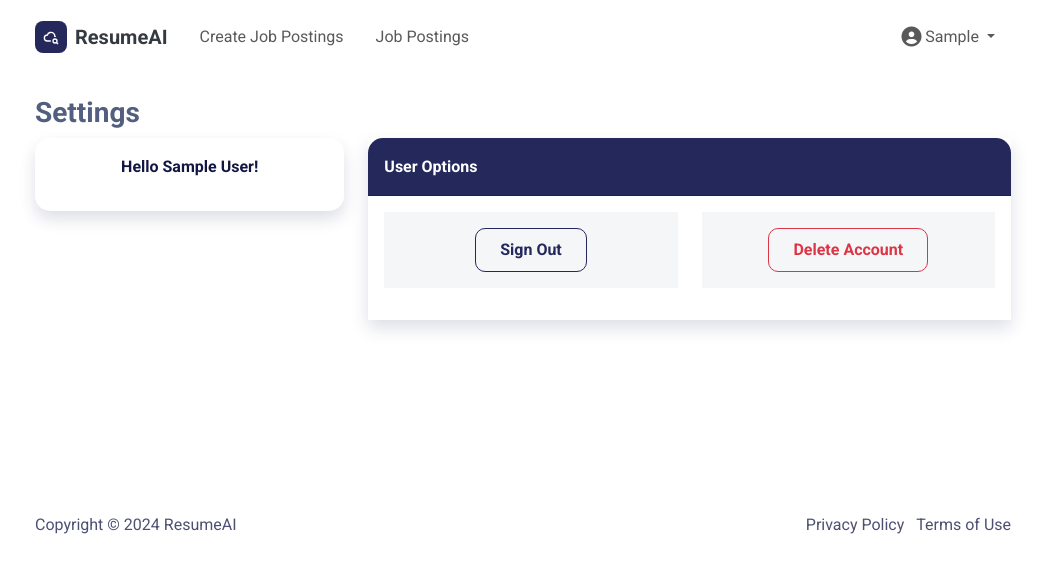
After one commit to Kardee12/ResumeAI, a Django app: page /employer/settings/ in a window 1280 px wide. The commit adds this page. Shown: the top 584 px of the page, without its empty margins (117-1162 px from the left). Run offline with Django 5.2, Linux system fonts and the light colour scheme; the visitor is signed in with stand-in values (Sample User, id 1); some libraries are stand-ins or nearby versions.

Commit message:
More fixes made

```diff
--- a/Core/EmployerViews.py
+++ b/Core/EmployerViews.py
@@ -10,7 +10,7 @@ from Core.functions.ParsingUtility import ParsingFunctions
 from Core.models import JobApplication
 from ResumeAI import settings
 from ResumeAI.Generic.generic_decoraters import employer_required, emp_profile_completed, emp_profile_not_completed
-from Core.EmployerForms import EditEmployerProfile, EmployerProfileForm, JobForm
+from Core.EmployerForms import EditEmployerProfileForm, EmployerProfileForm, JobForm
 from Core.EmployerModel import EmployerProfile, Job, JobSkills
 from django.db import transaction, models
 from django.db.models import Count, Q
--- a/Core/urls.py
+++ b/Core/urls.py
@@ -10,25 +10,26 @@ urlpatterns = [
     path('logout/', views.logoutView, name='logout'),
     path("login/", views.logView.as_view(), name='login'),
 
-    path('jsdashboard/', JobSearcher.jobsearcher_dashboard, name='jobsearcher_dashboard'),
-    path('chat/', JobSearcher.jobsearcher_chat, name='jobsearcher_chat'),
-    path('settings/', views.settings, name='settings'),
-    path('jsprofile/', JobSearcher.jobsearcher_profile, name='jobsearcher_profile'),
+    path('jobsearcher/dashboard', JobSearcher.jobsearcher_dashboard, name='jobsearcher_dashboard'),
+    path('jobsearcher/chat/', JobSearcher.jobsearcher_chat, name='jobsearcher_chat'),
+    path('jobsearcher/settings/', views.settings, name='settings'),
+    path('jobsearcher/profile/', JobSearcher.jobsearcher_profile, name='jobsearcher_profile'),
     path('js-setup/', JobSearcher.js_setup_profile, name='js_setup_profile'),
-    path('download-resume/', gen_views.download_resume, name='download-resume'),
-    path('edit-jsprofile/', JobSearcher.edit_profile, name='edit-profile'),
-    path('create-resume/', JobSearcher.create_resume, name='create-resume'),
-    path('jsprofile/update-skills/', JobSearcher.update_skills, name='update_skills'),
-    path('chat/processMessages/', JobSearcher.processMessages, name='processMessages'),
-    path('chat/clearchat/', JobSearcher.clearChat, name='clearChat'),
-    path('search/', JobSearcher.search, name='search'),
-    path('apply-for-job/', JobSearcher.apply_for_job, name='apply_for_job'),
-    path('all-job-applications/',JobSearcher.all_job_apps, name='all_job_apps'),
+    path('jobsearcher/download-resume/', gen_views.download_resume, name='download-resume'),
+    path('jobsearcher/profile/edit', JobSearcher.edit_profile, name='edit-profile'),
+    path('jobsearcher/create-resume/', JobSearcher.create_resume, name='create-resume'),
+    path('jobsearcher/profile/update-skills/', JobSearcher.update_skills, name='update_skills'),
+    path('jobsearcher/chat/processMessages/', JobSearcher.processMessages, name='processMessages'),
+    path('jobsearcher/chat/clearchat/', JobSearcher.clearChat, name='clearChat'),
+    path('jobsearcher/search', JobSearcher.search, name='search'),
+    path('jobsearcher/apply-for-job/', JobSearcher.apply_for_job, name='apply_for_job'),
+    path('jobsearcher/all-job-applications/',JobSearcher.all_job_apps, name='all_job_apps'),
 
     path('emp-setup/', EmployerViews.emp_setupProfile, name='emp_setupProfile'),
     path("employer/job_posting/",EmployerViews.job_posting_page, name="job_posting_page"),
     path("employer/<uuid:job_id>/candidate_list", EmployerViews.candidatePage ,name="candidate_list"),
     path("employer/profile/", EmployerViews.profile, name="employer_profile"),
+    path('employer/settings/', views.empsettings, name='empsettings'),
     path('employer/profile/edit', EmployerViews.edit_employer_profile, name='edit_employer_profile'),
     path('employer/job-posting-page', EmployerViews.job_posting_page, name = 'job_posting_page'),
     path('employer/create-job-posting', EmployerViews.create_job_posting, name='create_job_posting'),
--- a/Core/views.py
+++ b/Core/views.py
@@ -41,11 +41,6 @@ def settings(request):
     except SocialAccount.DoesNotExist:
         social_account = None
 
-    if request.user.role == 'jobsearcher':
-        base_template = 'Authorized/Core/JobSearcher/Base.html'
-    else:
-        base_template = 'Authorized/Core/Employer/base.html'
-
     if request.method == 'POST':
         if 'sign_out' in request.POST:
             logout(request)
@@ -54,10 +49,26 @@ def settings(request):
             request.user.delete()
             return redirect('/')
 
-    return render(request, 'Authorized/Core/Settings.html', {
+    return render(request, 'Authorized/Core/JobSearcher/Settings.html', {
         'social_account': social_account,
-        'base_template':base_template,
     })
+
+@login_required
+def empsettings(request):
+    try:
+        social_account = SocialAccount.objects.get(user=request.user)
+    except SocialAccount.DoesNotExist:
+        social_account = None
+    if request.method == 'POST':
+        if 'sign_out' in request.POST:
+            logout(request)
+            return redirect('/')
+        elif 'delete_account' in request.POST:
+            request.user.delete()
+            return redirect('/')
+
+    return render(request, 'Authorized/Core/Employer/Settings.html', {
+        'social_account': social_account    })
 
 
 def logoutView(request):
--- /dev/null
+++ b/templates/Authorized/Core/Employer/Settings.html
@@ -0,0 +1,91 @@
+{% extends "Authorized/Core/Employer/Base.html" %}
+{% load static %}
+{% load socialaccount %}
+
+{% block extra_head %}
+    <link href="https://fonts.googleapis.com/css2?family=Poppins:wght@300;400;700&family=Roboto:wght@300;400;500;700&display=swap" rel="stylesheet">
+{% endblock %}
+
+{% block title %}Settings - ResumeAI{% endblock %}
+{% block content %}
+    <style>
+        body {
+            background-color: #ffffff;
+            color: #525f7f;
+
+        }
+        .main-card{
+            border-radius: 15px;
+        }
+        .module-card {
+            background-color: #ffffff;
+            border: none;
+            transition: transform .2s;
+        }
+
+        .module-card:hover {
+            transform: scale(1.05);
+        }
+
+        .no-border-card {
+            border: none !important;
+        }
+    </style>
+    <div class="container">
+        <div class="row"> <h3 class="float-left"><strong>Settings</strong> </h3></div>
+        <div class="row mb-3">
+            <div class="col-lg-4">
+                <div class="card border-primary shadow mb-3 no-border-card main-card">
+                    <div class="card-body text-center" style="border-radius:20px;">
+                        {% if social_account %}
+                            <img class="rounded-circle mb-3 mt-4" src="{{ social_account.get_avatar_url }}" width="160"
+                                 height="160">
+                        {% endif %}
+                        <div class="mb-3">
+                            <strong>Hello {{ user.first_name }} {{user.last_name}}!</strong>
+                        </div>
+                    </div>
+                </div>
+            </div>
+            <div class="col-lg-8">
+                <div class="row">
+                    <div class="col">
+                        <div class="card border-primary shadow mb-3 no-border-card">
+                            <div class="card-header text-white bg-primary py-3"
+                                 style="border-top-left-radius: 15px;border-top-right-radius: 15px;">
+                                <p class="fw-bold m-0">User Options</p>
+                            </div>
+                            <div class="card-body">
+                                <form method="post">
+                                    {% csrf_token %}
+                                    <div class="row">
+                                        <div class="col">
+                                            <div class="card bg-light border-0 module-card">
+                                                <div class="card-body text-center">
+                                                    <button class="btn btn-outline-primary" type="submit"
+                                                            name="sign_out" style="border-radius: 10px;">Sign Out
+                                                    </button>
+                                                </div>
+                                            </div>
+                                        </div>
+                                        <div class="col">
+                                            <div class="card bg-light border-0 module-card">
+                                                <div class="card-body text-center">
+                                                    <button class="btn btn-outline-danger" type="submit"
+                                                            name="delete_account" style="border-radius: 10px;">Delete
+                                                        Account
+                                                    </button>
+                                                </div>
+                                            </div>
+                                        </div>
+                                    </div>
+                                    <div class="mb-3"></div>
+                                </form>
+                            </div>
+                        </div>
+                    </div>
+                </div>
+            </div>
+        </div>
+    </div>
+{% endblock %}
--- a/templates/Authorized/Core/Settings.html
+++ b/templates/Authorized/Core/JobSearcher/Settings.html
@@ -1,4 +1,4 @@
-{% extends base_template %}
+{% extends "Authorized/Core/JobSearcher/Base.html" %}
 {% load static %}
 {% load socialaccount %}
 
```
Also changed, not shown: Core/EmployerForms.py (+20 -9 lines).
